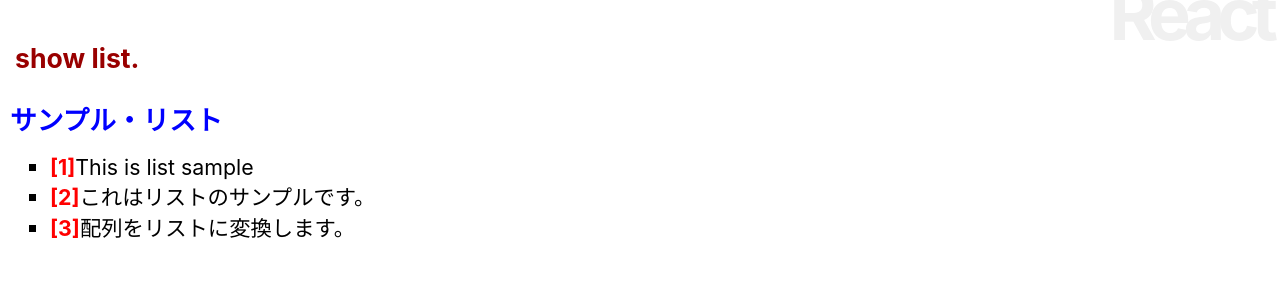
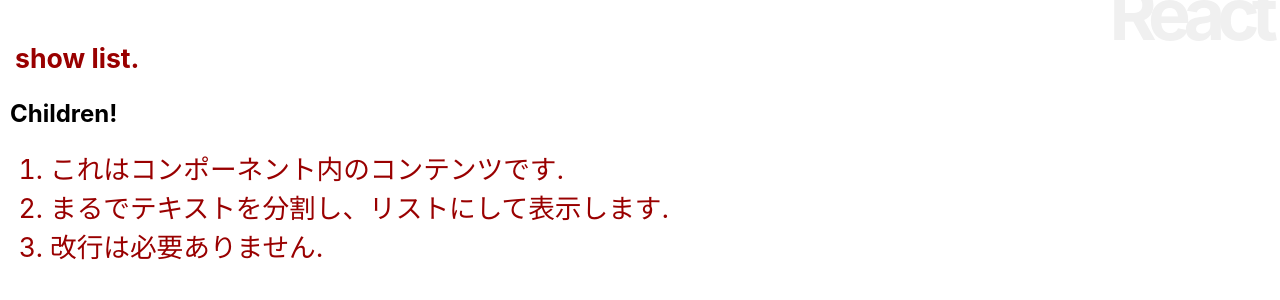
Before and after one commit to takahashi-n/react_next2, a React (Create React App) app: page / in a window 1280 px wide. Shown: the top 300 px of the page. Built offline with nearby package versions, Linux system fonts and the light colour scheme.

Commit message:
子エレメント

```diff
--- a/src/App.js
+++ b/src/App.js
@@ -3,11 +3,7 @@
 import './App.css';
 
 class App extends Component {
-  data = [
-    "This is list sample",
-    "これはリストのサンプルです。",
-    "配列をリストに変換します。"
-  ];
+  input = '';
 
   msgStyle = {
     fontSize:"20pt",
@@ -19,64 +15,63 @@
   constructor(props){
     super(props);
     this.state = {
-      list:this.data
+      message:'type your name:'
     };
+    this.doChange = this.doChange.bind(this);
+    this.doSubmit = this.doSubmit.bind(this);
+  }
+
+  doChange(event) {
+    this.input = event.target.value;
+  }
+
+  doSubmit(event) {
+    this.setState({
+      message: 'Hello. ' + this.input + '!!'
+    });
+    event.preventDefault();
   }
 
   render(){
     return <div>
       <h1>React</h1>
       <h2 style={this.msgStyle}>show list.</h2>
-      <List title="サンプル・リスト" data={this.data} />
+      <Message title="Children!">
+        これはコンポーネント内のコンテンツです。
+        まるでテキストを分割し、リストにして表示します。
+        改行は必要ありません。
+      </Message>
     </div>;
   }
 }
 
-class List extends Component {
-  number = 1;
-
-  title = {
+class Message extends Component {
+  li = {
     fontSize:"20pt",
-    fontWeight:"bold",
-    color:"blue",
+    color:"#900",
+    margin:"0px",
+    padding:"0px"
   };
 
   render() {
-    let data = this.props.data;
+    let content = this.props.children;
+    let arr = content.split('。');
+    let arr2 = [];
+    for(let i = 0;i < arr.length;i++){
+      if (arr[i].trim() !== ''){
+        arr2.push(arr[i]);
+      }
+    }
+    let list = arr2.map((value,key) => (
+      <li style={this.li} key={key}>{value}.</li>
+    ))
     return (
       <div>
-        <p style={this.title}>{this.props.title}</p>
-        <ul>
-          {data.map((item) =>
-            <Item number={this.number++} value={item} key={this.number} />
-          )}
-        </ul>
+        <h2>{this.props.title}</h2>
+        <ol>{list}</ol>
       </div>
     )
   }
 }
 
-class Item extends Component {
-  li = {
-    listStyleType:"square",
-    fontSize:"16pt",
-    color:"#06",
-    margin:"0px",
-    padding:"0px",
-  }
-  num = {
-    fontWeight:"bold",
-    color:"red"
-  }
-
-  render() {
-    return (
-      <li style={this.li}>
-        <span style={this.num}>[{this.props.number}]</span>
-        {this.props.value}
-      </li>
-    )
-  }
-}
-
 export default App;
```
